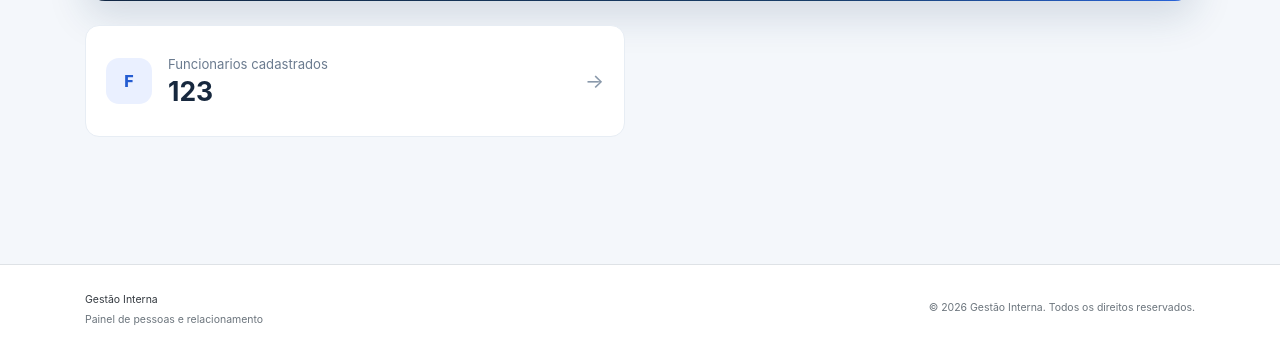
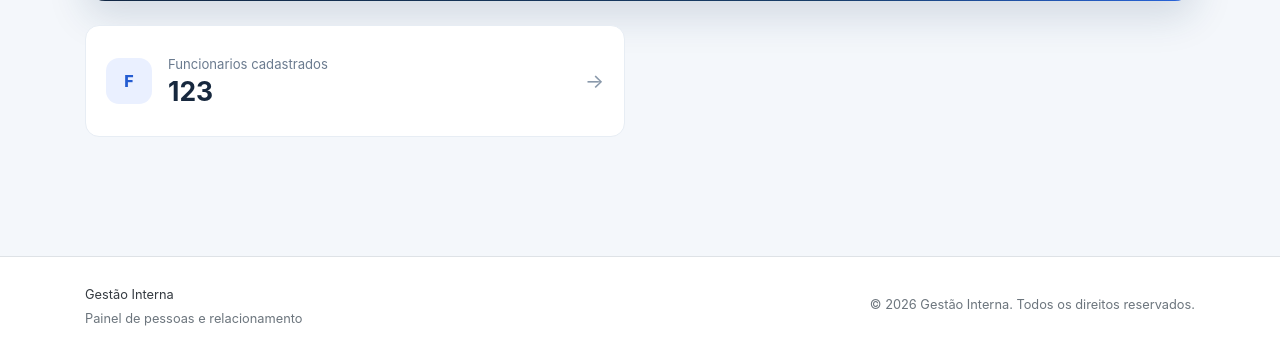
Before and after one commit to vini-campos/pw-4bim, a PHP site: page / in a window 1280 px wide. Shown: the part 448-800 px from the top of the page. Run offline with PHP 8.4, Linux system fonts and the light colour scheme.

Commit message:
style: formatação e estilização do css atual

```diff
--- a/assets/css/estilo.css
+++ b/assets/css/estilo.css
@@ -31,7 +31,6 @@ main.container { flex: 1; }
     background: var(--blue);
     font-size: .9rem;
 }
-.app-footer { padding: 22px 0; color: var(--muted); background: #fff; border-top: 1px solid var(--line); font-size: .82rem; }
 .page-heading, .section-heading {
     display: flex;
     justify-content: space-between;
```
